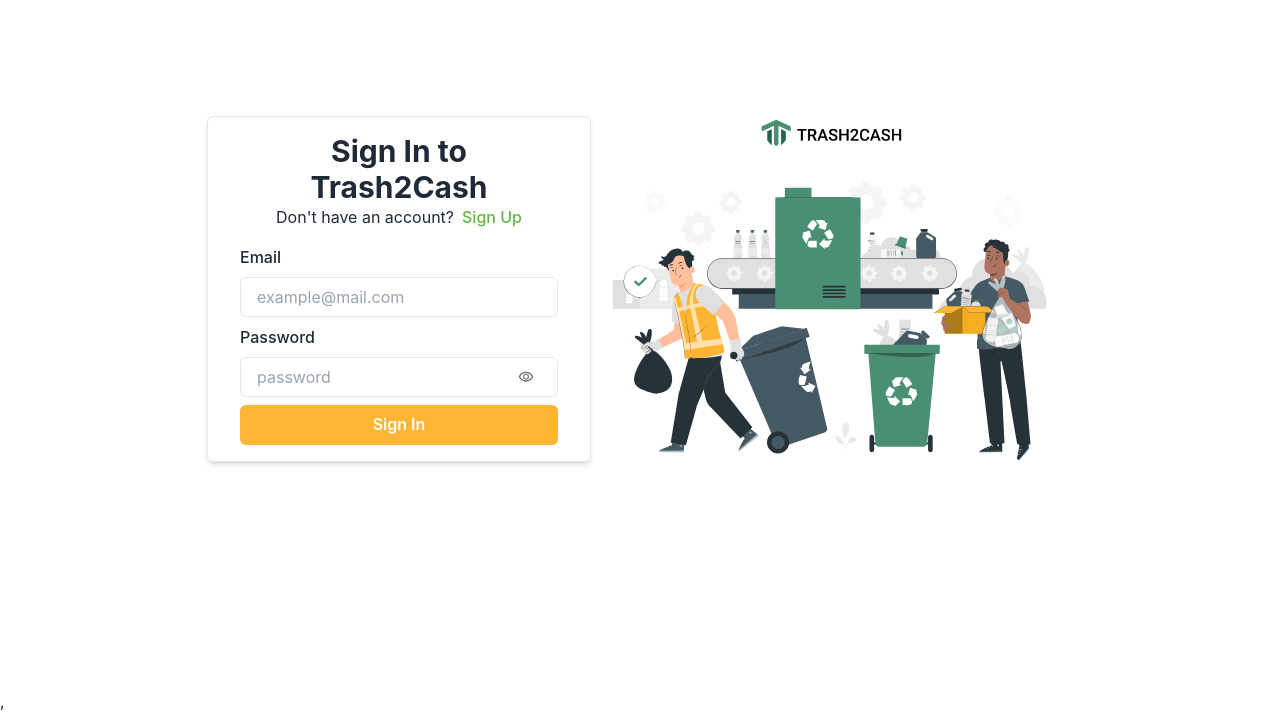
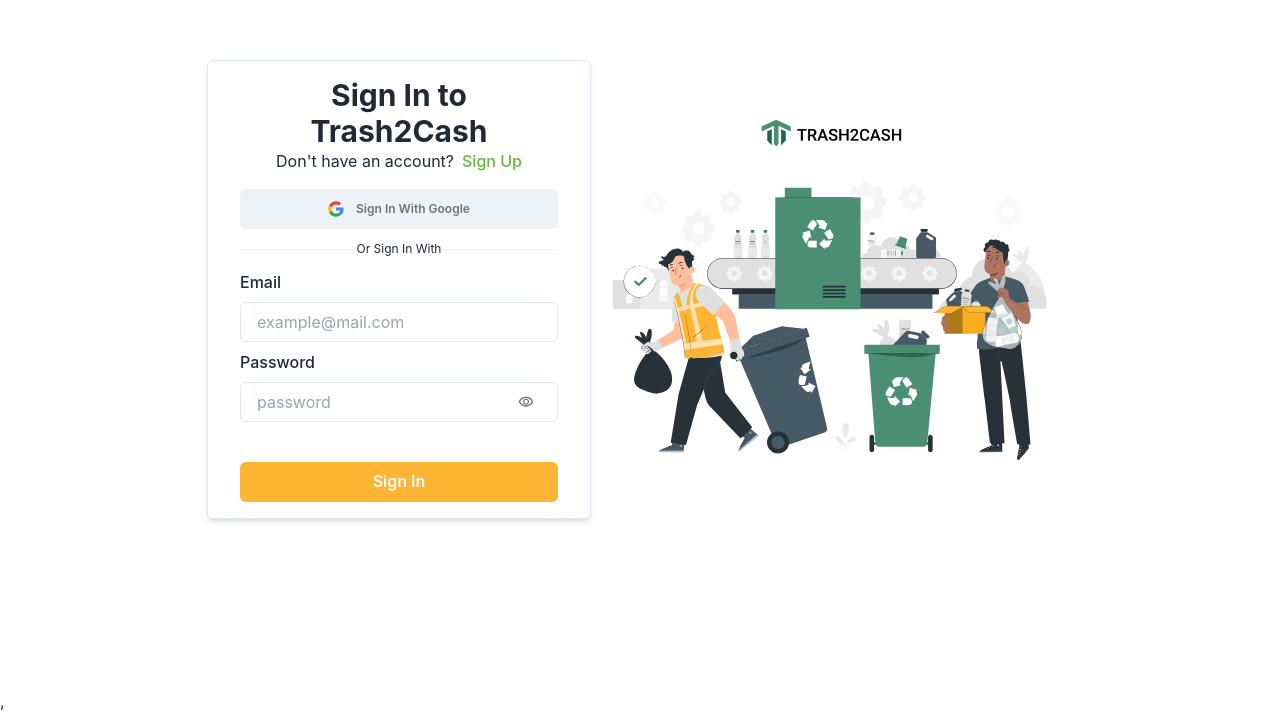
Before and after one commit to aldy02/Trash2Cash, a React (Vite) app: page /sign-in in a window 1280 px wide. Shown: the part 111-824 px from the top of the page. Built offline with nearby package versions, Linux system fonts and the light colour scheme.

Commit message:
Style: Modify spacing size on Sign In Card

```diff
--- a/package.json
+++ b/package.json
@@ -14,6 +14,7 @@
     "@emotion/react": "^11.11.3",
     "@emotion/styled": "^11.11.0",
     "axios": "^1.6.5",
+    "firebase": "^10.7.1",
     "framer-motion": "^10.17.11",
     "react": "^18.2.0",
     "react-dom": "^18.2.0",
--- a/src/pages/SignIn.jsx
+++ b/src/pages/SignIn.jsx
@@ -1,9 +1,10 @@
 import { useState } from 'react';
+import GoogleIcon from '../assets/GoogleIcon.svg';
 // import axios from 'axios';
 // import { useNavigate } from 'react-router-dom';
 import { useFormik } from 'formik';
 import * as yup from 'yup';
-import { Button } from '@chakra-ui/react';
+import { Button, Box, Divider, AbsoluteCenter } from '@chakra-ui/react';
 import AuthCard from '../components/AuthCard';
 import AuthHero from '../components/AuthHero';
 import InputField from '../components/InputField';
@@ -44,9 +45,21 @@
 
   return (
     <>
-      <div className="main-container flex h-screen  justify-center">
+      <div className="main-container flex h-screen justify-center">
         <AuthCard authType={'login'}>
           <form onSubmit={formik.handleSubmit}>
+            <Button w={'full'}>
+              <img src={GoogleIcon} alt="" />
+              <span className="ml-3 text-neutral text-xs">
+                Sign In With Google
+              </span>
+            </Button>
+            <Box position="relative" py="5">
+              <Divider />
+              <AbsoluteCenter fontSize={'xs'} bg="white">
+                Or Sign In With
+              </AbsoluteCenter>
+            </Box>
             {/* 📧 INPUT EMAIL */}
             <InputField
               type={'email'}
@@ -69,6 +82,7 @@
             <Button
               type="submit"
               bg="primary"
+              mt={8}
               textColor="white"
               _hover={{ bg: 'primary-dark' }}
               _active={{ bg: 'primary-dark' }}
```
Also changed, not shown: 1 other file (tests, documents, lock files or other folders).
